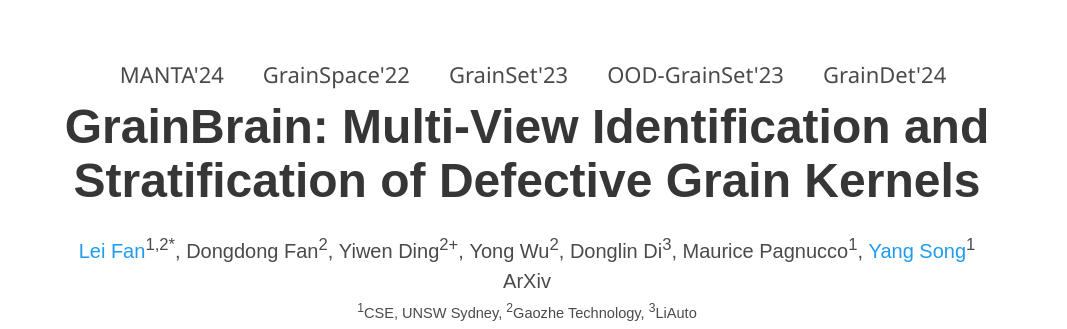
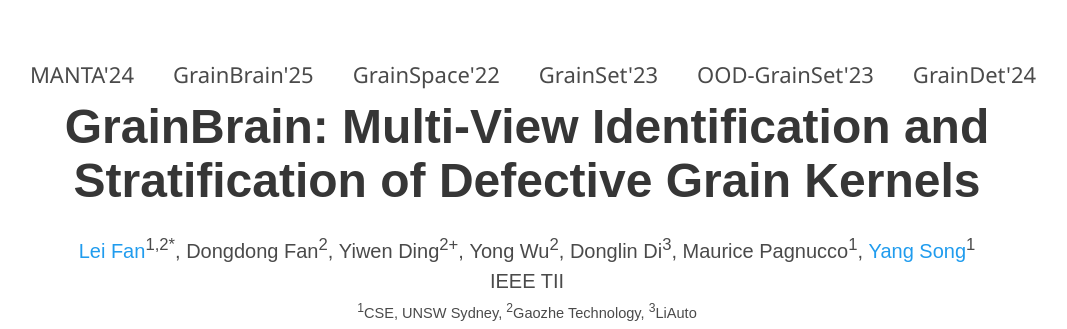
Before and after one commit to GrainNet/GrainNet.github.io, a plain HTML site: page GrainBrain.html in a window 1280 px wide. Shown: the top 329 px of the page, without its empty margins (113-1180 px from the left). Drawn offline with nearby package versions, Linux system fonts and the light colour scheme; some icons are missing; a web font is replaced by a local one.

Commit message:
add grainbrain

```diff
--- a/GrainBrain.html
+++ b/GrainBrain.html
@@ -58,7 +58,7 @@
           <div class="navbar-menu">
             <div class="navbar-start">
               <a class="navbar-item" href="MANTA.html">MANTA'24</a>
-              <!--<a class="navbar-item" href="GrainBrain.html">GrainBrain'25</a> -->
+              <a class="navbar-item" href="GrainBrain.html">GrainBrain'25</a>
               <a class="navbar-item" href="GrainSpace.html">GrainSpace'22</a>
               <a class="navbar-item" href="GrainSet.html">GrainSet'23</a>
               <a class="navbar-item" href="OODGrainSet.html">OOD-GrainSet'23</a>
@@ -99,7 +99,7 @@
                   </div>
 
                   <div class="is-size-5 publication-authors">
-                    <span class="author-block">ArXiv</span>
+                    <span class="author-block">IEEE TII</span>
                     <span class="eql-cntrb"><small><br><sup>1</sup>CSE, UNSW Sydney,     </small><small><sup>2</sup>Gaozhe Technology,
                     </small> <small><sup>3</sup>LiAuto</span>
 
@@ -122,7 +122,7 @@
 
                 <!-- ArXiv abstract Link -->
                 <span class="link-block">
-                  <a href="https://arxiv.org/abs/2203.05306" target="_blank"
+                  <a href="" target="_blank"
                   class="external-link button is-normal is-rounded is-dark">
                   <span class="icon">
                     <i class="ai ai-arxiv"></i>
```
Also changed, not shown: GrainDet.html (+1 -1 lines), GrainSet.html (+1 -1 lines), GrainSpace.html (+1 -1 lines), MANTA.html (+1 -1 lines), OODGrainSet.html (+1 -1 lines).
